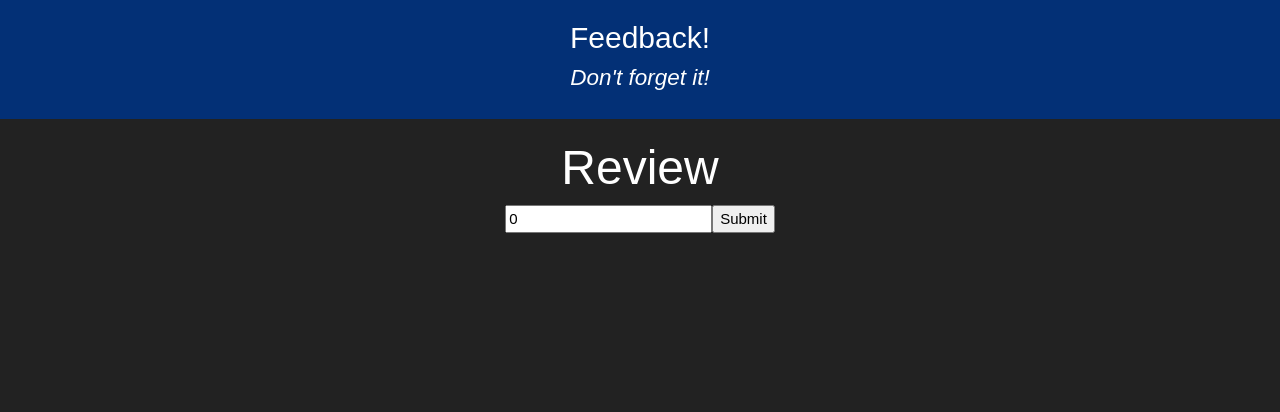
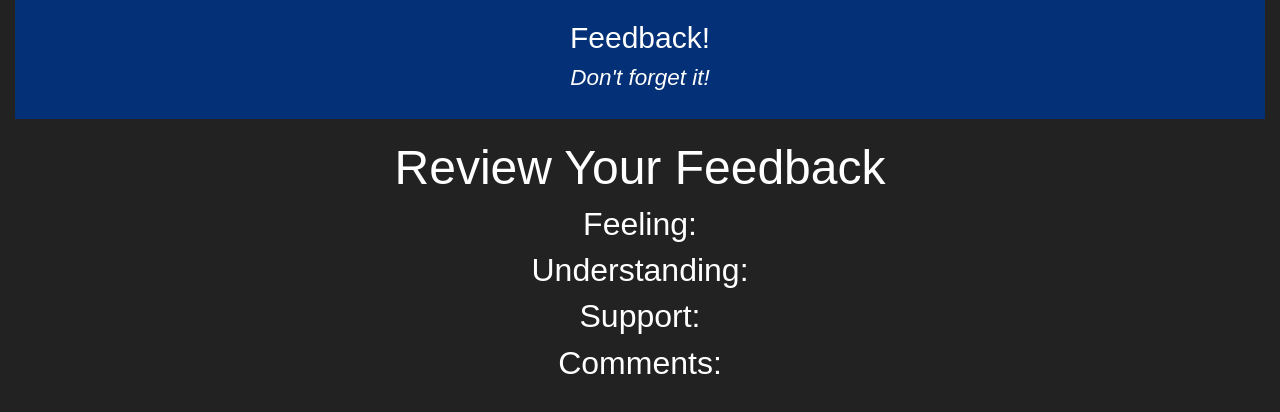
Before and after one commit to DanePete/weekend-redux-feedback-loop, a React (Create React App) app: page /#/review in a window 1280 px wide. Shown: the top 412 px of the page. Built offline with nearby package versions, Linux system fonts and the light colour scheme.

Commit message:
working on review component

```diff
--- a/src/components/App/App.jsx
+++ b/src/components/App/App.jsx
@@ -12,7 +12,7 @@ import { HashRouter as Router, Route, Link } from 'react-router-dom';
 function App() {
 
   return (
-    <div className='App'>
+    <div className='App container-fluid'>
       <header className='App-header'>
         <h1 className='App-title'>Feedback!</h1>
         <h4>Don't forget it!</h4>
--- a/src/components/Review/Review.jsx
+++ b/src/components/Review/Review.jsx
@@ -5,53 +5,18 @@ import { useState } from "react";
 import {useDispatch, useSelector} from 'react-redux';
 
 function Review() {
-
-  const feedback = useSelector(store => store.feedBack);
   const history = useHistory();
-  const dispatch = useDispatch();
-  let [productToAdd, setProductToAdd] = useState({ name: '', feeling: 0, understand: 0 });
 
   const global = useSelector(store => store.global);
   console.log('global', global);
 
-  const handleFeedBackNumChange = (event) => {
-    setProductToAdd({
-        ...feedback[0],
-        understand: event.target.value,
-    });
-    history.push('/customer-information');
-  }
-
-  const goToCustInformation = () => {
-    let isConfirmed = confirm("Are you sure this is how you feel?")
-
-
-    if (isConfirmed) {
-      history.push('/customer-information');
-    }
-  }
-
-  const addFeedback = (event) => {
-    event.preventDefault();
-    dispatch({
-      type: 'ADD_FEEDBACK',
-      payload: productToAdd
-    });
-  }
-
   return (
     <div className="PizzaContainer">
-      <h1>Review</h1>
-      <form onSubmit={(event) => addFeedback(event)}>
-        <input
-          onChange={handleFeedBackNumChange}
-          value= {productToAdd.understand}
-          type='number'
-          placeholder='Feeling?'
-        />
-
-        <input type='submit' value='Submit' />
-      </form>
+      <h1>Review Your Feedback</h1>
+      <h3>Feeling: {global.howfeeling}</h3>
+      <h3>Understanding: {global.understand}</h3>
+      <h3>Support: {global.supported}</h3>
+      <h3>Comments: {global.comment}</h3>
     </div>
   )
 }
--- a/src/components/Understanding/Understanding.jsx
+++ b/src/components/Understanding/Understanding.jsx
@@ -13,9 +13,9 @@ function UnderStanding() {
 
   let [understand, setUnderstanding] = useState('');
 
-  const global = useSelector(store => store.global);
+  const global = useSelector(store => store.global.howfeeling);
 
-  console.log('global', global.feedback);
+  console.log('global', global);
 
   const handleUnderstanding = (event) => {
     setUnderstanding(event.target.value);
```
